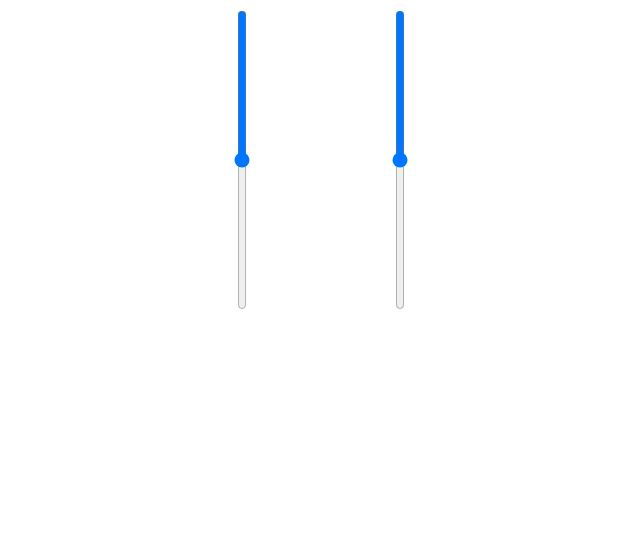
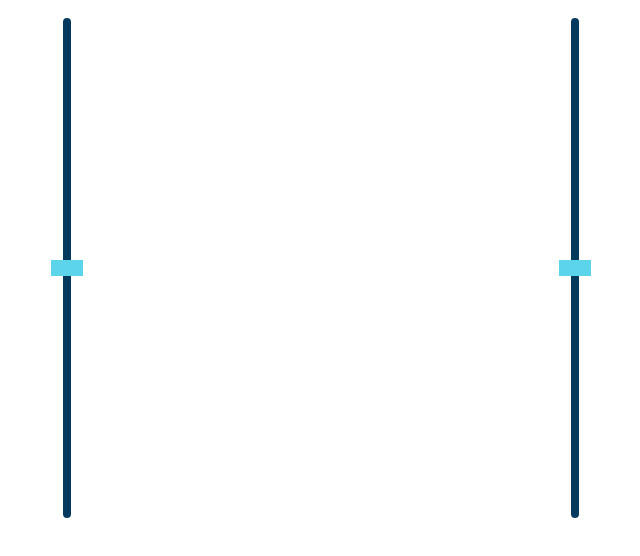
Before and after one commit to vzhurin/raspberry-pi-car, a plain HTML site: page static/control/index.html in a window 1280 px wide. Shown: the whole page, without its empty margins (319-959 px from the left). Drawn offline with Linux system fonts and the light colour scheme.

Commit message:
control style

```diff
--- a/static/control/control.css
+++ b/static/control/control.css
@@ -3,13 +3,10 @@
     justify-content: center;
     align-items: center;
     text-align: center;
-}
-
-.range-vertical {
-    writing-mode: vertical-rl;
+    padding-top: 250px;
 }
 
 .range-control {
-    width: 150px;
-    height: 300px;
+    width: 500px !important;
+    transform: rotate(-90deg);
 }
--- a/static/control/index.html
+++ b/static/control/index.html
@@ -4,14 +4,15 @@
     <meta charset="utf-8"/>
     <title>Raspberry Pi Car</title>
     <link href="/static/control/control.css" rel="stylesheet"/>
+    <link href="/static/control/slider.css" rel="stylesheet"/>
     <script src="/static/control/jquery-3.7.1.min.js"></script>
     <script src="/static/control/control.js"></script>
 </head>
 <body>
     <div id="container">
         <div>
-            <input type="range" id="control-left" class="range-control range-vertical" min="-100" max="100">
-            <input type="range" id="control-right" class="range-control range-vertical" min="-100" max="100">
+            <input type="range" id="control-left" class="range-control" min="-100" max="100" orient="vertical">
+            <input type="range" id="control-right" class="range-control" min="-100" max="100" orient="vertical">
         </div>
     </div>
 </body>
--- /dev/null
+++ b/static/control/slider.css
@@ -0,0 +1,65 @@
+/********** Range Input Styles **********/
+/*Range Reset*/
+input[type="range"] {
+    -webkit-appearance: none;
+    appearance: none;
+    background: transparent;
+    cursor: pointer;
+    width: 15rem;
+}
+
+/* Removes default focus */
+input[type="range"]:focus {
+    outline: none;
+}
+
+/***** Chrome, Safari, Opera and Edge Chromium styles *****/
+/* slider track */
+input[type="range"]::-webkit-slider-runnable-track {
+    background-color: #053a5f;
+    border-radius: 0.5rem;
+    height: 0.5rem;
+}
+
+/* slider thumb */
+input[type="range"]::-webkit-slider-thumb {
+    -webkit-appearance: none; /* Override default look */
+    appearance: none;
+    margin-top: -12px; /* Centers thumb on the track */
+
+    /*custom styles*/
+    background-color: #5cd5eb;
+    height: 2rem;
+    width: 1rem;
+}
+
+input[type="range"]:focus::-webkit-slider-thumb {
+    border: 1px solid #053a5f;
+    outline: 3px solid #053a5f;
+    outline-offset: 0.125rem;
+}
+
+/******** Firefox styles ********/
+/* slider track */
+input[type="range"]::-moz-range-track {
+    background-color: #053a5f;
+    border-radius: 0.5rem;
+    height: 0.5rem;
+}
+
+/* slider thumb */
+input[type="range"]::-moz-range-thumb {
+    border: none; /*Removes extra border that FF applies*/
+    border-radius: 0; /*Removes default border-radius that FF applies*/
+
+    /*custom styles*/
+    background-color: #5cd5eb;
+    height: 2rem;
+    width: 1rem;
+}
+
+input[type="range"]:focus::-moz-range-thumb {
+    border: 1px solid #053a5f;
+    outline: 3px solid #053a5f;
+    outline-offset: 0.125rem;
+}
```
